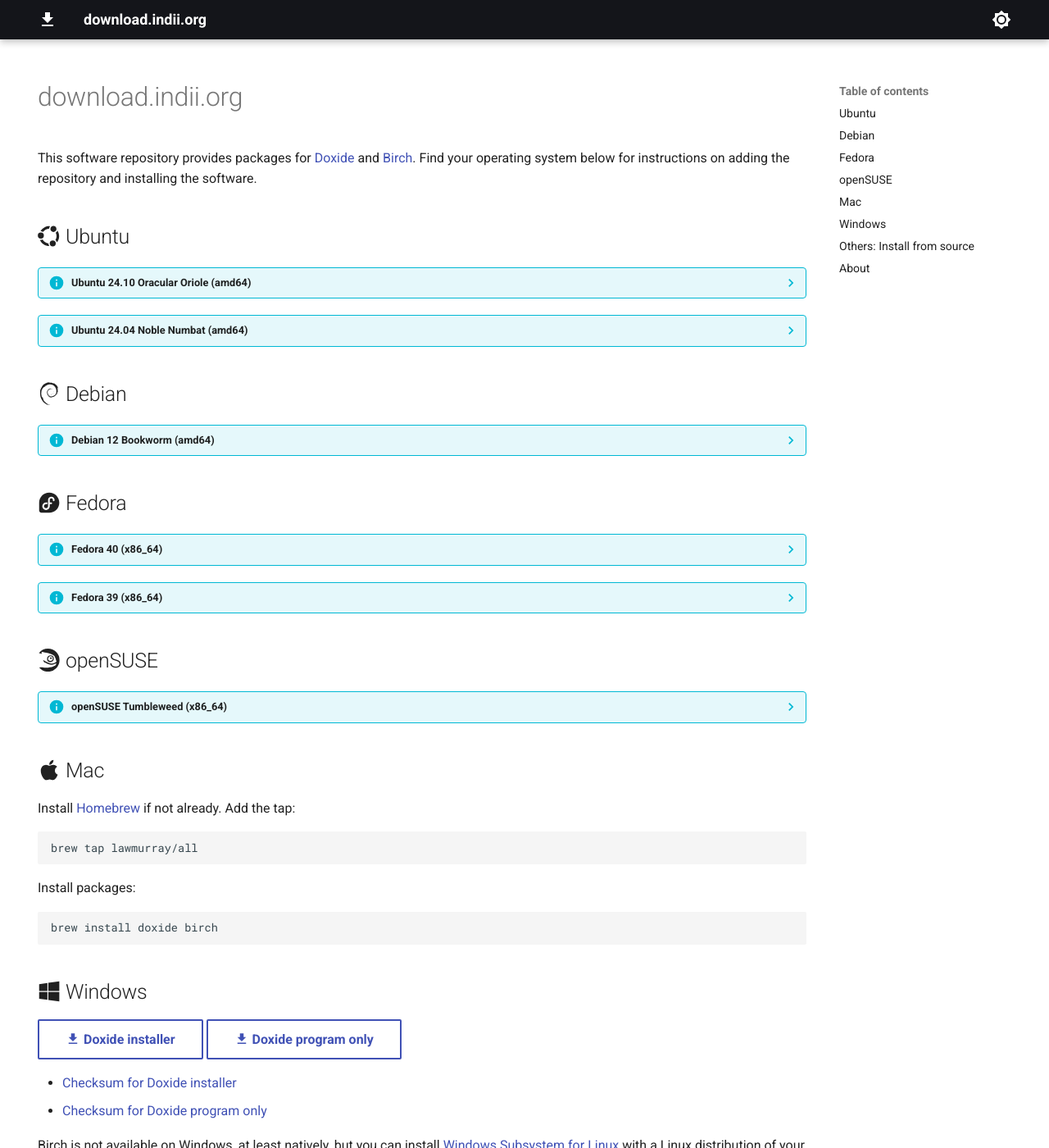
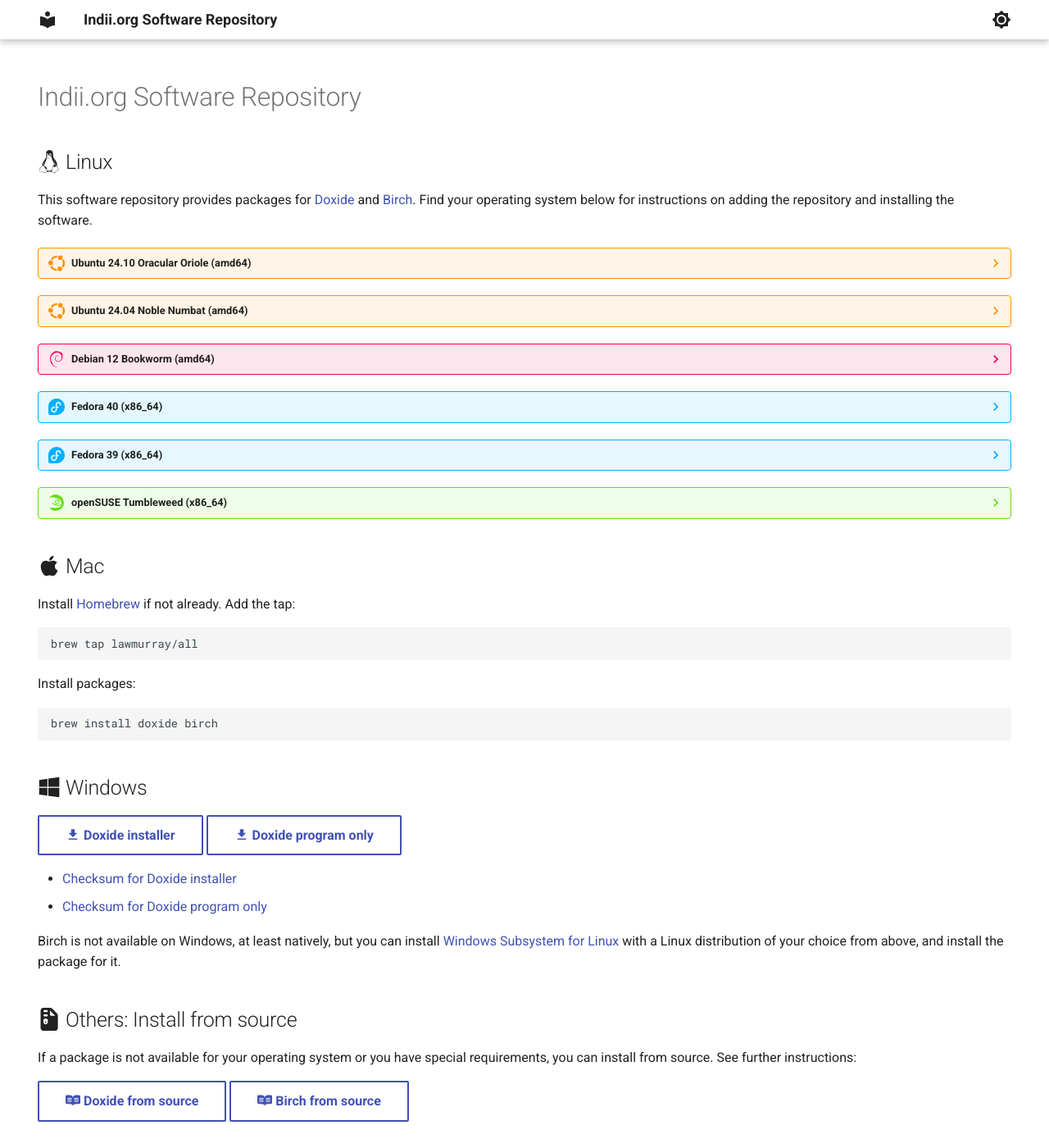
Before and after one commit to lawmurray/download.indii.org, an MkDocs documentation site: the page built from docs/index.md, in a window 1280 px wide and 1400 px high. Shown: the whole window at 82% size. Built offline with MkDocs 1.6.1 and Material for MkDocs 9.7.7, drawn with Linux system fonts in a browser that asks for light colours.

Commit message:
Customized admonitions for each Linux distribution with appropriate color and logo.

````diff
--- a/docs/index.md
+++ b/docs/index.md
@@ -2,15 +2,17 @@
 hide:
   - navigation
   - path
+  - toc
+  - menu
 ---
 
-# download.indii.org
+# Indii.org Software Repository
+
+## :fontawesome-brands-linux: Linux
 
 This software repository provides packages for [Doxide](https://doxide.org) and [Birch](https://birch-lang.org). Find your operating system below for instructions on adding the repository and installing the software.
 
-## :fontawesome-brands-ubuntu: Ubuntu
-
-??? info "Ubuntu 24.10 Oracular Oriole (amd64)"
+??? warning "Ubuntu 24.10 Oracular Oriole (amd64)"
     Add the repository:
     ```
     echo 'deb http://download.indii.org/deb oracular main' | sudo tee /etc/apt/sources.list.d/indii.org.list
@@ -34,9 +36,7 @@
     sudo apt install doxide birch
     ```
 
-## :simple-debian: Debian
-
-??? info "Debian 12 Bookworm (amd64)"
+??? bug "Debian 12 Bookworm (amd64)"
     Add the repository:
     ```
     echo 'deb http://download.indii.org/deb bookworm main' | sudo tee /etc/apt/sources.list.d/indii.org.list
@@ -48,9 +48,7 @@
     sudo apt install doxide birch
     ```
 
-## :fontawesome-brands-fedora: Fedora
-
-??? info "Fedora 40 (x86_64)"
+??? abstract "Fedora 40 (x86_64)"
     Add the repository:
     ```
     sudo dnf config-manager --add-repo https://download.indii.org/rpm/fedora/40/indii.org.repo
@@ -72,9 +70,7 @@
     sudo dnf install doxide birch
     ```
 
-## :simple-opensuse: openSUSE
-
-??? info "openSUSE Tumbleweed (x86_64)"
+??? question "openSUSE Tumbleweed (x86_64)"
     Add the repository:
     ```
     sudo zypper addrepo https://download.indii.org/rpm/opensuse/tumbleweed/indii.org.repo
--- a/mkdocs.yaml
+++ b/mkdocs.yaml
@@ -1,4 +1,4 @@
-site_name: download.indii.org
+site_name: Indii.org Software Repository
 site_description: Software repository for Doxide and Birch, with packages for major Linux distributions as well as Homebrew packages for macOS.
 theme:
   name: material
@@ -9,19 +9,26 @@
   palette:
     # Palette toggle for light mode
     - scheme: default
-      primary: black
-      accent: black
+      primary: white
+      accent: indigo
       toggle:
         icon: material/brightness-7
         name: Switch to dark mode
 
     # Palette toggle for dark mode
     - scheme: slate
-      primary: black
-      accent: black
+      primary: blue-grey
+      accent: indigo
       toggle:
         icon: material/brightness-4
         name: Switch to light mode
+
+  icon:
+    admonition:
+      warning: simple/ubuntu
+      bug: simple/debian
+      abstract: simple/fedora
+      question: simple/opensuse
 
 markdown_extensions:
   - def_list
````
Also changed, not shown: other parts of docs/index.md (+2 -2 lines).
